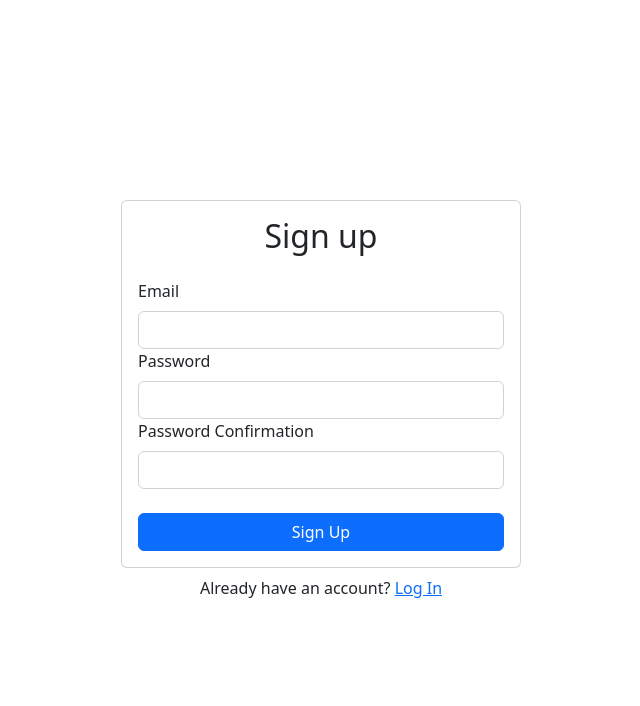
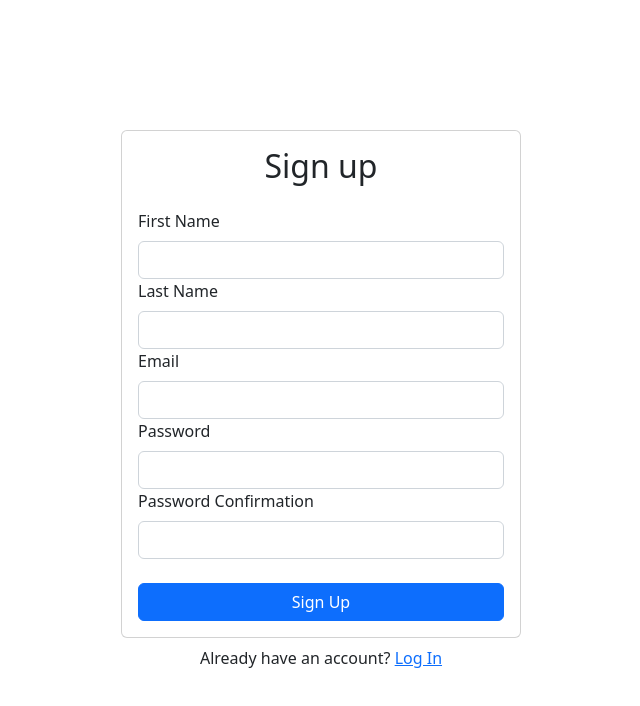
Before and after one commit to dalancox/firebase-react-auth, a React (Create React App) app: page /signup in a window 1280 px wide. Shown: the top 706 px of the page, without its empty margins (319-959 px from the left). Built offline with nearby package versions, Linux system fonts and the light colour scheme; no server answers.

Commit message:
added stories

```diff
--- /dev/null
+++ b/src/components/AddStory.js
@@ -0,0 +1,58 @@
+import React from "react";
+import { useRef, useState } from "react";
+import { Card, Button, Alert, Form } from 'react-bootstrap'
+import { database } from "../firebase";
+import { useAuth } from '../contexts/AuthContext';
+import { useNavigate } from 'react-router-dom'
+
+function AddStory() {
+
+    const storyTitle = useRef()
+    const storyBody = useRef()
+    const { currentUser } = useAuth()
+
+    const [error, setError] = useState('')
+
+    let navigate = useNavigate()
+
+    async function handleSubmit(e) {
+        e.preventDefault()
+
+        try{
+            setError('')
+            await database.stories.add({
+                userID: currentUser.uid,
+                storyTitle: storyTitle.current.value,
+                storyBody: storyBody.current.value
+            })
+            navigate('/')
+        }catch{
+            setError('failed to post story')
+        }
+
+    }
+
+    return(
+        <>
+            <Card>
+                <Card.Body>
+                    <h2 className='text-center mb-4'>Write your story</h2>
+                    {error && <Alert variant="danger">{error}</Alert>}
+                    <Form onSubmit={handleSubmit}>
+                    <Form.Group id="story-title">
+                        <Form.Label>Story Title</Form.Label>
+                        <Form.Control type="text" ref={storyTitle} required />
+                    </Form.Group>
+                    <Form.Group id="story-body">
+                        <Form.Label>Your Story:</Form.Label>
+                        <Form.Control type="text" ref={storyBody} required />
+                    </Form.Group>
+                    <Button className="w-100" type='submit'>Submit Story!</Button>
+                    </Form>
+                </Card.Body>
+            </Card>
+        </>
+    )
+}
+
+export default AddStory;
--- a/src/components/App.js
+++ b/src/components/App.js
@@ -3,6 +3,7 @@ import Dashboard from './Dashboard'
 import Login from './Login'
 import ForgotPassword from './ForgotPassword';
 import UpdateProfile from './UpdateProfile';
+import AddStory from './AddStory';
 import { Container } from 'react-bootstrap'
 import { AuthProvider } from '../contexts/AuthContext';
 import { BrowserRouter as Router, Routes, Route } from 'react-router-dom';
@@ -30,6 +31,12 @@ function App() {
                   </PrivateRoute>
                 }
                 ></Route>
+                <Route path="/add-story" element={
+                  <PrivateRoute>
+                    <AddStory />
+                  </PrivateRoute>
+                }
+                ></Route>
                 <Route path="/signup" element={<Signup />} />
                 <Route path="/login" element={<Login />} />
                 <Route path="/forgot-password" element={<ForgotPassword />} />
--- a/src/components/Dashboard.js
+++ b/src/components/Dashboard.js
@@ -2,6 +2,7 @@ import React, { useState } from "react";
 import { Card, Button, Alert } from 'react-bootstrap'
 import { useAuth } from "../contexts/AuthContext"
 import { Link, useNavigate } from 'react-router-dom'
+import { database } from '../firebase'
 
 
 function Dashboard() {
@@ -20,6 +21,16 @@ function Dashboard() {
         }
     }
 
+        database.stories.doc('JwHJl035SHW0pOjkvxzT').get().then(doc => {
+        const formattedDoc = {
+            id: doc.id,
+            ...doc.data(),
+        }
+        console.log(formattedDoc)
+        }).catch(() =>{
+            console.log('error')
+        })
+
     return (
         <>
             <Card>
@@ -33,6 +44,20 @@ function Dashboard() {
             <div className='w-100 text-center mt-2'>
                 <Button variant="link" onClick={handleLogout}>Log Out</Button>
             </div>
+            <Card>
+                <Card.Body>
+                    <h2 className='text-center mb-4'>Write your story</h2>
+
+                    <strong>Current Stories:</strong>
+                    <Link to="/add-story" className="btn btn-primary w-100 mt-3">Add Story!</Link>
+                </Card.Body>
+            </Card>
+            <div>
+                {
+
+                }
+            </div>
+
         </>
     )
 }
--- a/src/components/Signup.js
+++ b/src/components/Signup.js
@@ -7,6 +7,8 @@ function Signup() {
     const emailRef = useRef()
     const passwordRef = useRef()
     const passwordConfirmRef = useRef()
+    const lastNameRef = useRef()
+    const firstNameRef = useRef()
     const { signup } = useAuth()
     const [error, setError] = useState('')
     const [loading, setLoading] = useState(false)
@@ -22,7 +24,7 @@ function Signup() {
         try {
             setError('')
             setLoading(true)
-            await signup(emailRef.current.value, passwordRef.current.value)
+            await signup(emailRef.current.value, passwordRef.current.value, firstNameRef.current.value, lastNameRef.current.value)
             navigate('/login')
         } catch {
             setError('Failed to create an account')
@@ -38,6 +40,14 @@ function Signup() {
                 <h2 className='text-center mb-4'>Sign up</h2>
                 {error && <Alert variant="danger">{error}</Alert>}
                 <Form onSubmit={handleSubmit}>
+                    <Form.Group id="first-name">
+                        <Form.Label>First Name</Form.Label>
+                        <Form.Control type="name" ref={firstNameRef} required />
+                    </Form.Group>
+                    <Form.Group id="last-name">
+                        <Form.Label>Last Name</Form.Label>
+                        <Form.Control type="name" ref={lastNameRef} required />
+                    </Form.Group>
                     <Form.Group id="email">
                         <Form.Label>Email</Form.Label>
                         <Form.Control type="email" ref={emailRef} required />
--- a/src/contexts/AuthContext.js
+++ b/src/contexts/AuthContext.js
@@ -11,10 +11,12 @@ export function AuthProvider({ children }) {
     const [currentUser, setCurrentUser] = useState()
     const [loading, setLoading] = useState(true)
 
-    function signup(email,password) {
+    function signup(email,password, firstNameRef, lastNameRef) {
         auth.createUserWithEmailAndPassword(email, password).then(cred => {
             database.users.add({
-                userID: cred.user.uid
+                userID: cred.user.uid,
+                firstName: firstNameRef,
+                lastName: lastNameRef
             })
         })
     }
--- a/src/firebase.js
+++ b/src/firebase.js
@@ -12,9 +12,13 @@ const app = firebase.initializeApp({
     measurementId: process.env.REACT_APP_FIREBASE_MEASUREMENT_ID,
 })
 
-const db = app.firestore()
+
+
+export const db = app.firestore()
 export const database = {
-    users: db.collection("users")
+    users: db.collection("users"),
+    stories: db.collection("stories"),
 }
+
 export const auth = app.auth()
 export default app
```
